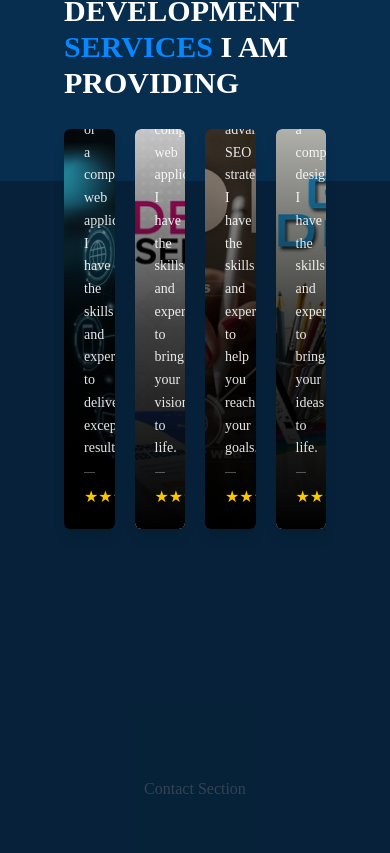
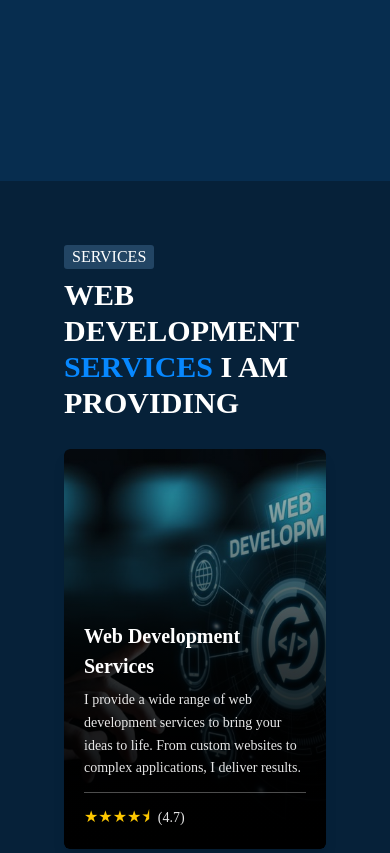
Before and after one commit to nuwanthaDilshan/Portfolio-Website, a React (Vite) app: page / in a window 390 px wide. Shown: the part 2671-3524 px from the top of the page. Built offline with nearby package versions, Linux system fonts and the light colour scheme.

Commit message:
✅ service page convert to responsive and small changes other sections

```diff
--- a/src/pages/contact.jsx
+++ b/src/pages/contact.jsx
@@ -4,11 +4,11 @@ export default function ContactPage() {
     return (
         <>
             <MouseBall />
-            <div className="bg-[#062239] min-h-screen">
-                <main className="pt-18 p-3 max-w-7xl mx-auto text-gray-700">
-                    <section id="contact">Contact Section</section>
-                </main>
-            </div>
+            <section id="contact" className="w-full h-full p-10 text-white">
+                <div className="p-6 md:p-16">
+                    <p>Contact</p>
+                </div>
+            </section>
         </>
     );
 }
--- a/src/pages/homePage.jsx
+++ b/src/pages/homePage.jsx
@@ -34,7 +34,7 @@ export default function HomePage() {
                     <ProjectsPage />
                 </section>
             </div>
-            <div className="h-screen w-full bg-[#062139] font-[Times_New_Roman]">
+            <div className="h-screen w-full bg-[#062139] font-[Times_New_Roman] md:pt-0 pt-80">
                 <section
                     id="services"
                     className="h-screen flex items-center justify-center"
@@ -42,7 +42,7 @@ export default function HomePage() {
                     <ServicesPage />
                 </section>
             </div>
-            <div className="h-screen w-full bg-[#062139] font-[Times_New_Roman]">
+            <div className="h-screen w-full bg-[#062139] font-[Times_New_Roman] md:pt-0 pt-80">
                 <section
                     id="contact"
                     className="h-screen flex items-center justify-center"
--- a/src/pages/services.jsx
+++ b/src/pages/services.jsx
@@ -14,179 +14,119 @@ export default function ServicesPage() {
                         <span className="text-[#0788ff]">services</span> I am
                         providing
                     </h1>
-                    <div className="flex mt-7 gap-5">
-                        <div className="w-[300px] h-[400px] relative group overflow-hidden rounded-[6px] shadow-lg">
-                            {/* Image */}
+
+                    {/* Responsive Grid Layout */}
+                    <div className="grid grid-cols-1 sm:grid-cols-2 lg:grid-cols-4 gap-5 mt-7">
+                        {/* Service Card 1 */}
+                        <div className="w-full h-[400px] relative group overflow-hidden rounded-[6px] shadow-lg">
                             <img
                                 src="/web-development-service.jpg"
                                 alt="Web Development Services"
                                 className="w-full h-full object-cover rounded-[6px]"
                             />
-
-                            {/* Darker gradient overlay */}
                             <div className="absolute inset-0 bg-gradient-to-t from-black/100 via-black/75 to-black/20 rounded-[6px]"></div>
-
-                            {/* Content */}
                             <div className="absolute inset-0 flex flex-col justify-end p-5 text-white">
-                                {/* Title */}
                                 <h2 className="text-[20px] font-bold mb-2">
                                     Web Development Services
                                 </h2>
-
-                                {/* Description */}
                                 <p className="text-[14px] leading-relaxed opacity-90">
-                                    As a web developer, I provide a wide range
-                                    of web development services to help
-                                    businesses and individuals bring their ideas
-                                    to life on the internet. Whether you need a
-                                    custom website, a responsive design, or a
-                                    complex web application, I have the skills
-                                    and expertise to deliver exceptional
-                                    results.
+                                    I provide a wide range of web development
+                                    services to bring your ideas to life. From
+                                    custom websites to complex applications, I
+                                    deliver results.
                                 </p>
-
-                                {/* Horizontal rule */}
                                 <hr className="my-3 opacity-30" />
-
-                                {/* Rating */}
                                 <div className="flex items-center gap-2">
-                                    {/* Star rating */}
                                     <span className="text-[16px] text-yellow-400">
                                         ★★★★⯨
                                     </span>
-                                    {/* Rating value */}
                                     <span className="text-[14px] opacity-90">
                                         (4.7)
                                     </span>
                                 </div>
                             </div>
                         </div>
-                        <div className="w-[300px] h-[400px] relative group overflow-hidden rounded-[6px] shadow-lg">
-                            {/* Image */}
+
+                        {/* Service Card 2 */}
+                        <div className="w-full h-[400px] relative group overflow-hidden rounded-[6px] shadow-lg">
                             <img
                                 src="/website-design-services.jpg"
                                 alt="Web Development Services"
                                 className="w-full h-full object-cover rounded-[6px]"
                             />
-
-                            {/* Darker gradient overlay */}
                             <div className="absolute inset-0 bg-gradient-to-t from-black/100 via-black/75 to-black/20 rounded-[6px]"></div>
-
-                            {/* Content */}
                             <div className="absolute inset-0 flex flex-col justify-end p-5 text-white">
-                                {/* Title */}
                                 <h2 className="text-[20px] font-bold mb-2">
                                     Web Designing Services
                                 </h2>
-
-                                {/* Description */}
                                 <p className="text-[14px] leading-relaxed opacity-90">
-                                    As a web designer, I specialize in creating
-                                    visually appealing and user-friendly web
-                                    interfaces. Whether you need a simple
-                                    website or a complex web application, I have
-                                    the skills and experience to bring your
-                                    vision to life.
+                                    I specialize in creating visually appealing
+                                    and user-friendly web interfaces for a
+                                    variety of applications.
                                 </p>
-
-                                {/* Horizontal rule */}
                                 <hr className="my-3 opacity-30" />
-
-                                {/* Rating */}
                                 <div className="flex items-center gap-2">
-                                    {/* Star rating */}
                                     <span className="text-[16px] text-yellow-400">
                                         ★★★★⯨
                                     </span>
-                                    {/* Rating value */}
                                     <span className="text-[14px] opacity-90">
                                         (4.5)
                                     </span>
                                 </div>
                             </div>
                         </div>
-                        <div className="w-[300px] h-[400px] relative group overflow-hidden rounded-[6px] shadow-lg">
-                            {/* Image */}
+
+                        {/* Service Card 3 */}
+                        <div className="w-full h-[400px] relative group overflow-hidden rounded-[6px] shadow-lg">
                             <img
                                 src="/seo.jpg"
-                                alt="Web Development Services"
+                                alt="SEO Services"
                                 className="w-full h-full object-cover rounded-[6px]"
                             />
-
-                            {/* Darker gradient overlay */}
                             <div className="absolute inset-0 bg-gradient-to-t from-black/100 via-black/75 to-black/20 rounded-[6px]"></div>
-
-                            {/* Content */}
                             <div className="absolute inset-0 flex flex-col justify-end p-5 text-white">
-                                {/* Title */}
                                 <h2 className="text-[20px] font-bold mb-2">
                                     SEO Services
                                 </h2>
-
-                                {/* Description */}
                                 <p className="text-[14px] leading-relaxed opacity-90">
-                                    As a SEO expert, I optimize websites to
-                                    improve their visibility and ranking in
-                                    search engine results. Whether you need
-                                    basic SEO services or advanced SEO
-                                    strategies, I have the skills and expertise
-                                    to help you reach your goals.
+                                    I help improve website visibility and search
+                                    engine rankings with tailored SEO
+                                    strategies.
                                 </p>
-
-                                {/* Horizontal rule */}
                                 <hr className="my-3 opacity-30" />
-
-                                {/* Rating */}
                                 <div className="flex items-center gap-2">
-                                    {/* Star rating */}
                                     <span className="text-[16px] text-yellow-400">
                                         ★★★⯨☆
                                     </span>
-                                    {/* Rating value */}
                                     <span className="text-[14px] opacity-90">
                                         (3.5)
                                     </span>
                                 </div>
                             </div>
                         </div>
-                        <div className="w-[300px] h-[400px] relative group overflow-hidden rounded-[6px] shadow-lg">
-                            {/* Image */}
+
+                        {/* Service Card 4 */}
+                        <div className="w-full h-[400px] relative group overflow-hidden rounded-[6px] shadow-lg">
                             <img
                                 src="/Graphic-Designing.jpg"
-                                alt="Web Development Services"
+                                alt="Graphic Designing Services"
                                 className="w-full h-full object-cover rounded-[6px]"
                             />
-
-                            {/* Darker gradient overlay */}
                             <div className="absolute inset-0 bg-gradient-to-t from-black/100 via-black/75 to-black/20 rounded-[6px]"></div>
-
-                            {/* Content */}
                             <div className="absolute inset-0 flex flex-col justify-end p-5 text-white">
-                                {/* Title */}
                                 <h2 className="text-[20px] font-bold mb-2">
                                     Graphic Designing Services
                                 </h2>
-
-                                {/* Description */}
                                 <p className="text-[14px] leading-relaxed opacity-90">
-                                    As a graphic designer, I create visually
-                                    appealing and effective designs for
-                                    websites, applications, and other digital
-                                    media. Whether you need a simple logo or a
-                                    complex design, I have the skills and
-                                    expertise to bring your ideas to life.
+                                    I craft visually appealing designs for
+                                    websites and digital media, bringing your
+                                    ideas to life.
                                 </p>
-
-                                {/* Horizontal rule */}
                                 <hr className="my-3 opacity-30" />
-
-                                {/* Rating */}
                                 <div className="flex items-center gap-2">
-                                    {/* Star rating */}
                                     <span className="text-[16px] text-yellow-400">
                                         ★★★☆☆
                                     </span>
-                                    {/* Rating value */}
                                     <span className="text-[14px] opacity-90">
                                         (3.0)
                                     </span>
```
